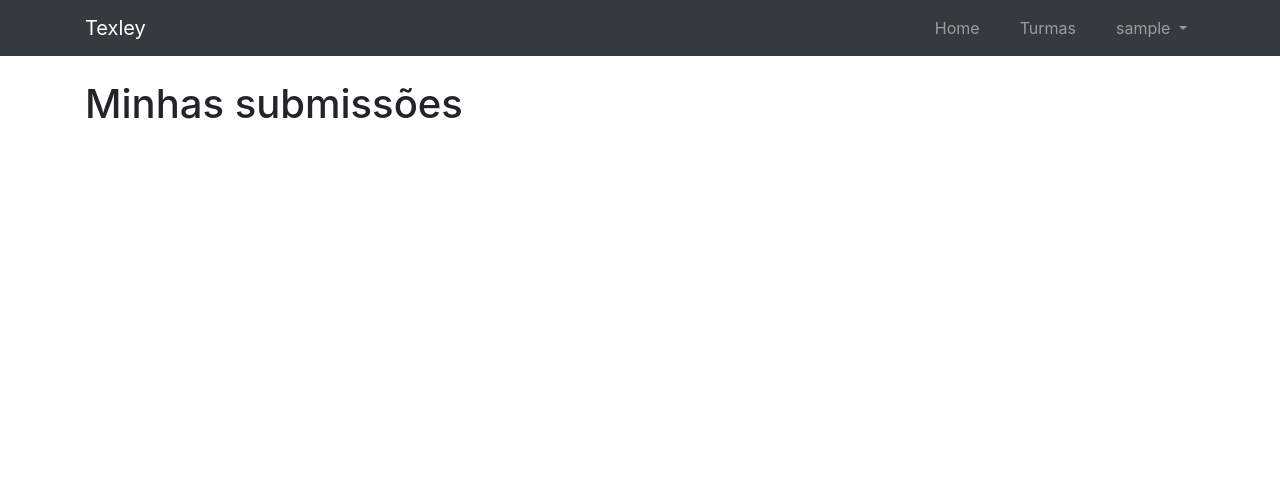
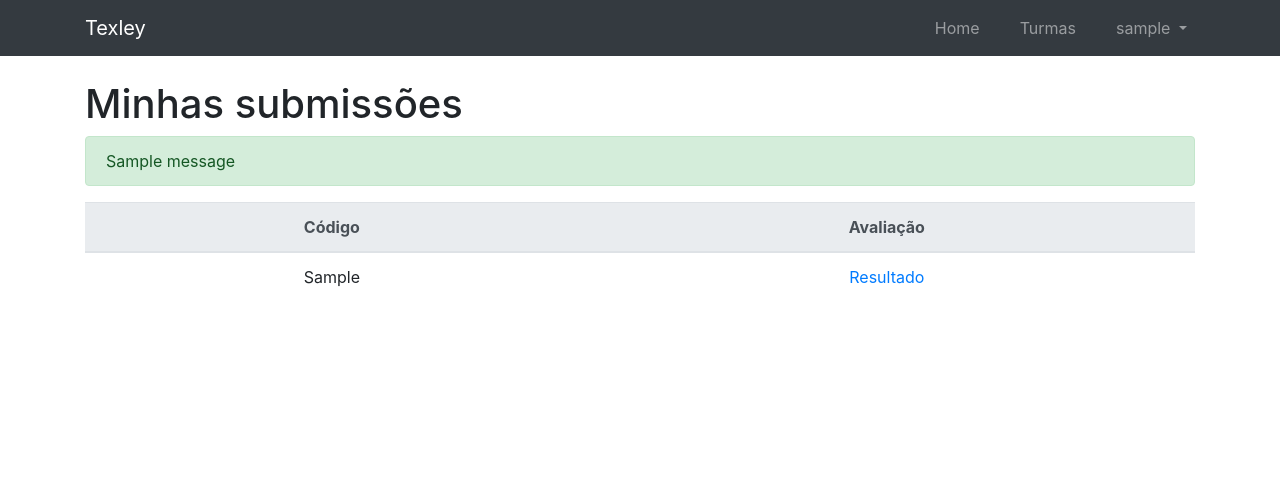
Before and after one commit to lfnd0/T_Fail, a Django app: page /estudantes/turma/atividade/problema/1/listar/submissoes/ in a window 1280 px wide. Shown: the top 486 px of the page. Run offline with Django 3.2, Linux system fonts and the light colour scheme; a user stored in the database is signed in; tables that the repository leaves empty hold one stand-in row (values such as "Sample post"); one stand-in notice (Sample message) is shown; some libraries are stand-ins or nearby versions.

Commit message:
Adição template listar submissões estudante

```diff
--- a/turmas/templates/usuario/estudantes/listar_submissoes_estudante.html
+++ b/turmas/templates/usuario/estudantes/listar_submissoes_estudante.html
@@ -4,5 +4,36 @@
 {% block content %}
 <div class="container">
     <h1>Minhas submissões</h1>
+    {% if messages %}
+    <ul class="messages">
+        {% for message in messages  %}
+        <li {% if message.tags %} class="alert alert-{{message.tags}}" {% endif %}>
+            {{ message }}
+        </li>
+        {% endfor %}
+    </ul>
+    {% endif %}
+    <table class="table mb-0">
+        <thead class="thead-light">
+            <th class="text-center">Código</th>
+            <th class="text-center">Avaliação</th>
+            </thead>
+        {% for submissao in submissoes %}
+        <tbody>
+            <tr>
+                <td class="text-center">
+                    {{ submissao.codigo }}
+                </td>
+                <td class="text-center">
+                    <a href="{% url 'estudantes:listar_avaliacoes_estudante' submissao.pk %}">Resultado</a>
+                </td>
+            </tr>
+        {% empty %}
+            <tr>
+                <td class="text-center" colspan="2">Não existe(m) submissão(ões) para este problema.</td>
+            </tr>
+        {% endfor %}
+        </tbody>
+    </table>
 </div>
 {% endblock %}
--- a/turmas/templates/usuario/professores/listar_submissoes_professor.html
+++ b/turmas/templates/usuario/professores/listar_submissoes_professor.html
@@ -36,7 +36,7 @@
             </tr>
         {% empty %}
             <tr>
-                <td class="text-center" colspan="4">Não existem submissões para este problema.</td>
+                <td class="text-center" colspan="4">Não existe(m) submissão(ões) para este problema.</td>
             </tr>
         {% endfor %}
         </tbody>
```
